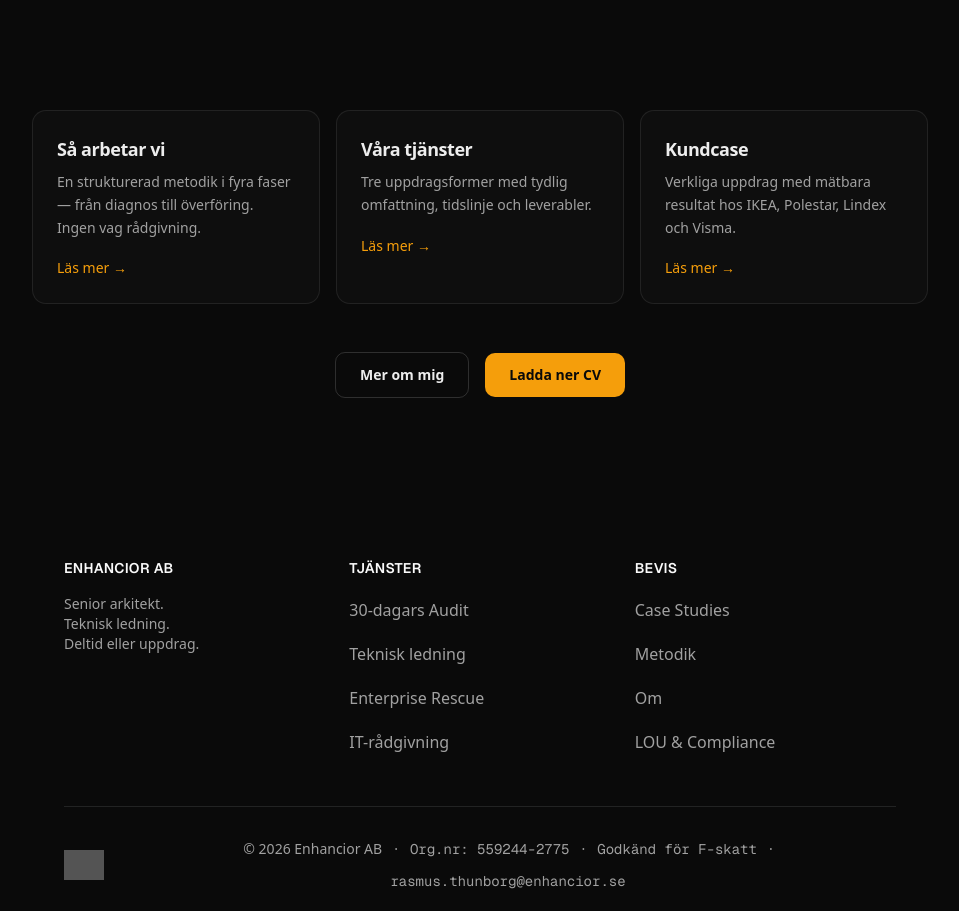
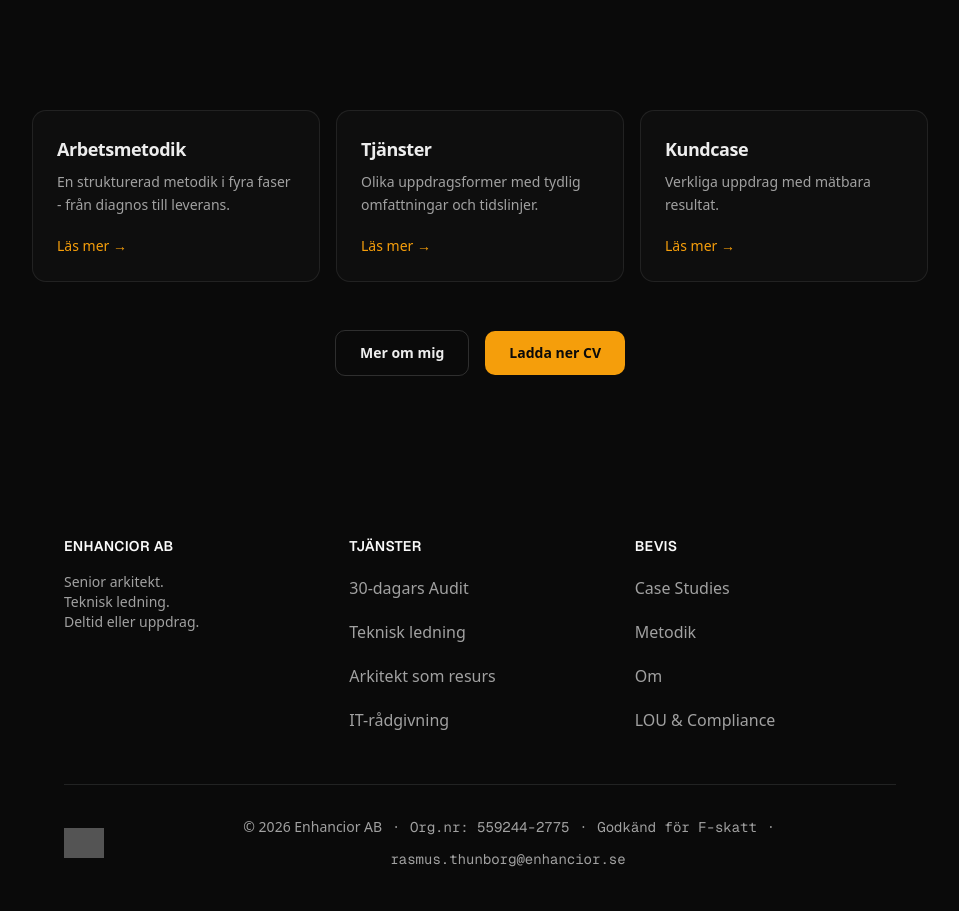
Before and after one commit to rthunborg/enhancior.se, a Next.js app: page / in a window 1280 px wide. Shown: the part 720-1631 px from the top of the page, without its empty margins (160-1119 px from the left). Built offline with nearby package versions, Linux system fonts and the light colour scheme; no server answers; grey boxes are pictures that could not be loaded.

Commit message:
minor updates

```diff
--- a/_bmad-output/implementation-artifacts/sprint-status.yaml
+++ b/_bmad-output/implementation-artifacts/sprint-status.yaml
@@ -105,3 +105,7 @@ development_status:
   epic-10: done
   10-1-floating-cta-pill-mobile: done
   10-2-homepage-hub-consolidation: done
+
+  # Epic 11: Triage UX Refinement
+  epic-11: in-progress
+  11-1-triage-card-affordance-and-cleanup: ready-for-dev
--- a/src/app/page.tsx
+++ b/src/app/page.tsx
@@ -14,18 +14,18 @@ export const metadata: Metadata = {
 
 const teasers = [
   {
-    heading: "Så arbetar vi",
-    hook: "En strukturerad metodik i fyra faser — från diagnos till överföring. Ingen vag rådgivning.",
+    heading: "Arbetsmetodik",
+    hook: "En strukturerad metodik i fyra faser - från diagnos till leverans.",
     href: "/metodik",
   },
   {
-    heading: "Våra tjänster",
-    hook: "Tre uppdragsformer med tydlig omfattning, tidslinje och leverabler.",
+    heading: "Tjänster",
+    hook: "Olika uppdragsformer med tydlig omfattningar och tidslinjer.",
     href: "/tjanster",
   },
   {
     heading: "Kundcase",
-    hook: "Verkliga uppdrag med mätbara resultat hos IKEA, Polestar, Lindex och Visma.",
+    hook: "Verkliga uppdrag med mätbara resultat.",
     href: "/case-studies",
   },
 ] as const;
--- a/src/app/tjanster/page.tsx
+++ b/src/app/tjanster/page.tsx
@@ -5,7 +5,7 @@ import { PageShell } from "@/components/page-shell";
 export const metadata: Metadata = {
   title: "Tjänster | Enhancior",
   description:
-    "Tre uppdragsformer med tydlig omfattning, tidslinje och leverabler: 30-dagars teknisk revision, Teknisk ledning vid behov och Enterprise Rescue (arkitekt som resurs).",
+    "Uppdragsformer med tydlig omfattning, tidslinje och leveranser.",
   openGraph: {
     url: "https://enhancior.se/tjanster",
   },
@@ -27,7 +27,7 @@ export default function TjansterPage() {
         </p>
       </div>
 
-      <EngagementTiers tierIds={["tech-rescue-audit", "fractional-retainer", "enterprise-rescue"]} />
+      <EngagementTiers tierIds={["tech-rescue-audit", "fractional-retainer", "enterprise-rescue", "advisory-quick-review"]} />
     </PageShell>
   );
 }
--- a/src/app/vendor-packet/page.tsx
+++ b/src/app/vendor-packet/page.tsx
@@ -119,7 +119,7 @@ export default function VendorPacketPage() {
               <p className="text-sm text-[#A1A1A1]">
                 Teknisk ledning vid behov
               </p>
-              <p className="text-sm text-[#A1A1A1]">Enterprise Rescue (arkitekt som resurs)</p>
+              <p className="text-sm text-[#A1A1A1]">Arkitekt som resurs</p>
               <p className="text-sm text-[#A1A1A1]">
                 Oberoende IT-rådgivning
               </p>
--- a/src/components/layout/enterprise-footer.tsx
+++ b/src/components/layout/enterprise-footer.tsx
@@ -7,7 +7,7 @@ import { useContactModal } from "@/components/contact";
 const tjänsterLinks = [
   { label: "30-dagars Audit", href: "/cto-crisis" },
   { label: "Teknisk ledning", href: "/cto-proactive" },
-  { label: "Enterprise Rescue", href: "/founder-rescue" },
+  { label: "Arkitekt som resurs", href: "/founder-rescue" },
   { label: "IT-rådgivning", href: "/it-radgivning" },
 ] as const;
 
--- a/src/lib/case-study-registry.ts
+++ b/src/lib/case-study-registry.ts
@@ -12,7 +12,7 @@ export const caseStudyRegistry: CaseStudyCardMeta[] = [
     slug: "lindex",
     title: "Från Legacy till Eventdriven Arkitektur",
     client: "Lindex",
-    engagement: "Enterprise Rescue",
+    engagement: "Arkitekt som resurs",
     metrics: [
       { label: "Deploy-frekvens", value: "1/mån → 3/vecka" },
       { label: "Incidenter", value: "↓ 88%" },
@@ -38,7 +38,7 @@ export const caseStudyRegistry: CaseStudyCardMeta[] = [
     slug: "ikea",
     title: "Backend-Arkitektur för 3D-Modellering",
     client: "IKEA",
-    engagement: "Enterprise Rescue",
+    engagement: "Arkitekt som resurs",
     metrics: [
       { label: "Design till MVP", value: "8 veckor" },
       { label: "API-endpoints", value: "24 st" },
--- a/src/lib/engagement-tiers.ts
+++ b/src/lib/engagement-tiers.ts
@@ -49,7 +49,7 @@ export const engagementTiers: EngagementTier[] = [
   },
   {
     id: "enterprise-rescue",
-    name: "Enterprise Rescue (arkitekt som resurs)",
+    name: "Arkitekt som resurs",
     tagline: "Storskalig modernisering av legacysystem",
     scope:
       "Djupgående moderniseringsuppdrag för enterprise-system som kräver modernisering. Compliance-säkrad process med full transparens, från diagnostik till leverans.",
```
Also changed, not shown: 1 other file (tests, documents, lock files or other folders).
